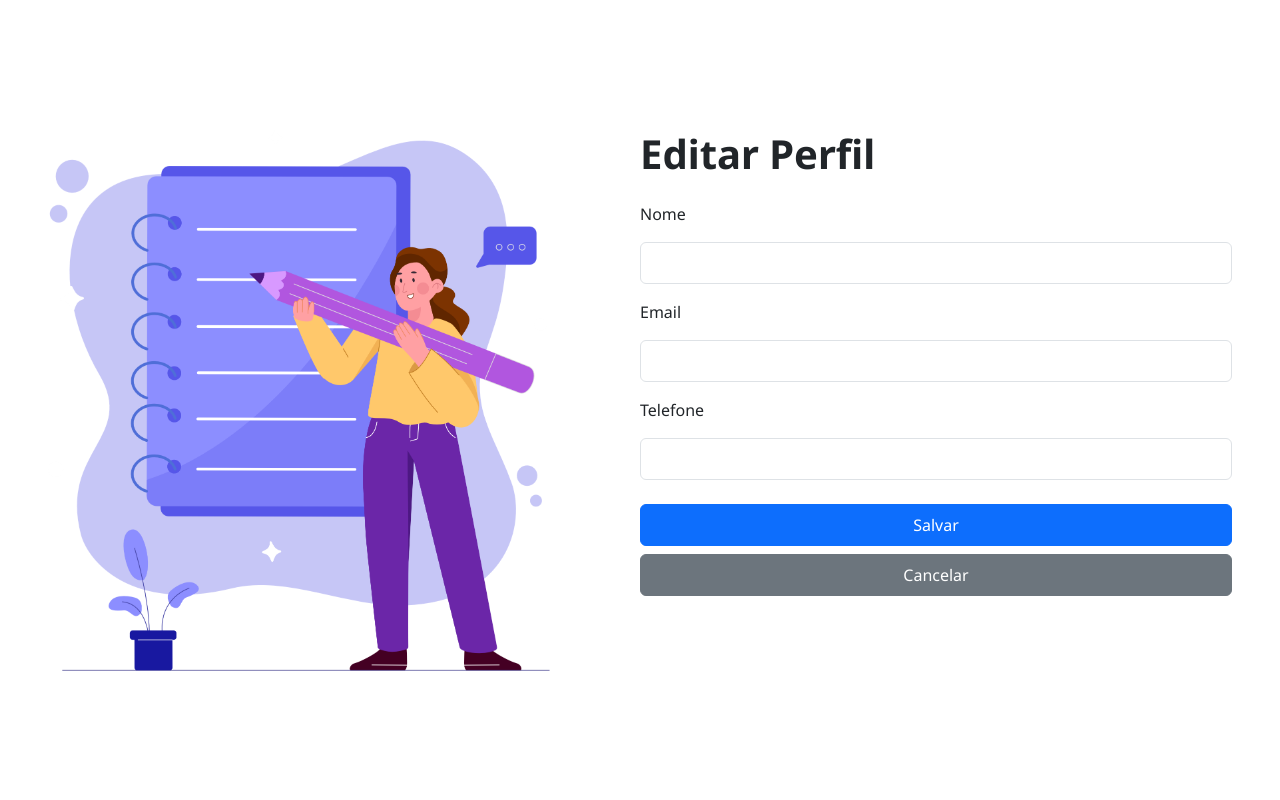
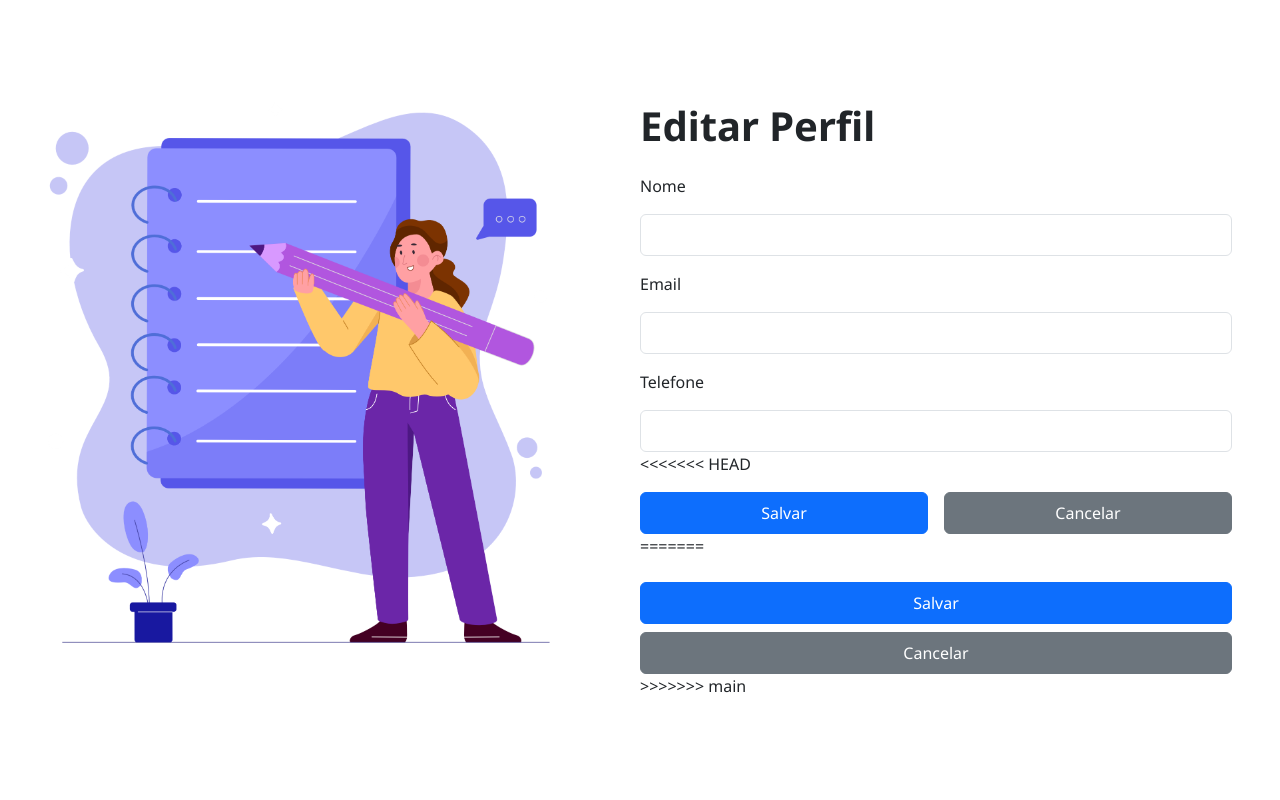
Before and after one commit to hallan-n/dose-certa, a PHP site: page /pages/user_profile.php in a window 1280 px wide. Shown: the part 98-898 px from the top of the page. Run offline with PHP 8.4, Linux system fonts and the light colour scheme.

Commit message:
User profile (#9)
* feat: add page user_profile

* refactor: add favicon user_profile

* refactor: ref. buttom

* refactor: user_password and user_profile action and button

* alteração Readme.md

---------

Co-authored-by: StanleyZ0 <jonathan.hy@hotmail.com>

```diff
--- a/app/pages/user_password.php
+++ b/app/pages/user_password.php
@@ -19,7 +19,11 @@
                 <img src="../assets/images/login.jpg" alt="" width="100%" style="max-width: 502px;">
             </section>
             <section class="w-100">
+<<<<<<< HEAD
+                <form class="d-flex flex-column mx-auto" action="" method="post">
+=======
                 <form class="d-flex flex-column mx-auto" action="create-account_confirm.php" method="post">
+>>>>>>> main
                     <h1 class="text-nowrap fw-bold">Editar senha</h1>
                     <label class="form-label mt-3" for="previous">Senha antiga:</label>
                     <input class="form-control mt-2 p-2" type="password" name="previous" id="previous">
--- a/app/pages/user_profile.php
+++ b/app/pages/user_profile.php
@@ -19,7 +19,7 @@
                 <img src="../assets/images/account-edit.png" alt="" width="100%" style="max-width: 502px;">
             </section>
             <section class="w-100">
-                <form class="d-flex flex-column mx-auto" action="create-account_confirm.php" method="post">
+                <form class="d-flex flex-column mx-auto" action="" method="post">
                     <h1 class="text-nowrap fw-bold">Editar Perfil</h1>
                     <label class="form-label mt-3" for="text">Nome</label>
                     <input class="form-control mt-2 p-2" type="text" name="name" id="name">
@@ -27,8 +27,15 @@
                     <input class="form-control mt-2 p-2" type="email" name="email" id="email">
                     <label class="form-label mt-3" for="tel">Telefone</label>
                     <input class="form-control mt-2 p-2" type="tel" name="tel" id="tel">
+<<<<<<< HEAD
+                    <div class="mt-3 d-flex gap-3 ">
+                        <button class="btn btn-primary w-100 p-2" type="submit">Salvar</button>
+                        <a href="/" class="btn btn-secondary w-100  p-2" type="submit">Cancelar </a>
+                    </div>
+=======
                     <button class="btn btn-primary mt-4 p-2" type="submit">Salvar</button>
                     <a href="/" class="btn btn-secondary mt-2 p-2" type="submit">Cancelar </a>
+>>>>>>> main
                 </form>
             </section>
         </div>
```
Also changed, not shown: README.md.
